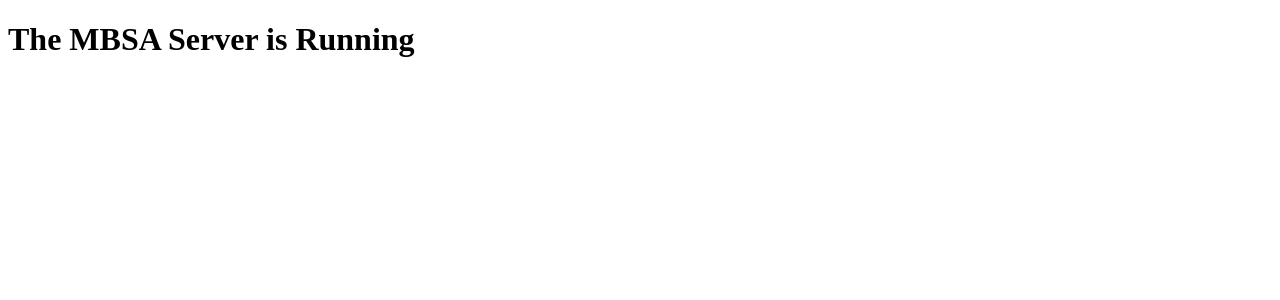
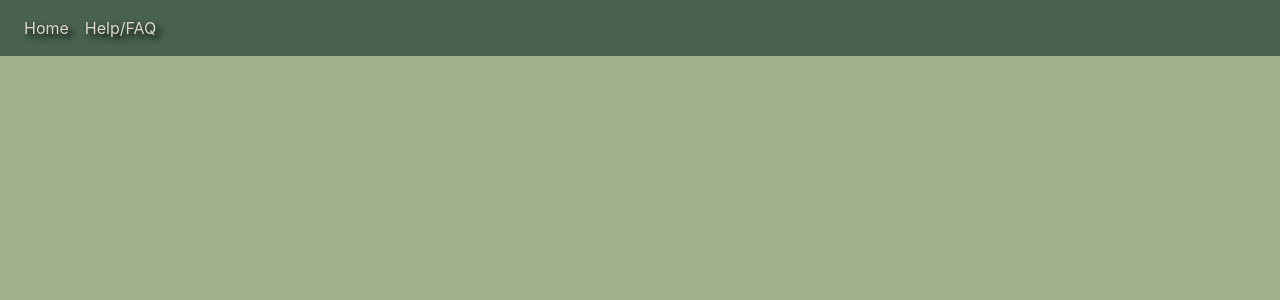
Before and after one commit to Ishani018/test, a Flask app: page / in a window 1280 px wide. Shown: the top 300 px of the page. Run offline with Flask 3, Linux system fonts and the light colour scheme.

Commit message:
first commit

```diff
--- a/templates/base.html
+++ b/templates/base.html
@@ -1,11 +1,53 @@
 <!DOCTYPE html>
-<html lang="en">
-<head>
-    <meta charset="UTF-8">
-    <meta name="viewport" content="width=device-width, initial-scale=1.0">
-    <title>Document</title>
-</head>
-<body>
-    <h1>The MBSA Server is Running</h1>
-</body>
+<html>
+    <head>
+        <link rel="stylesheet" href="https://cdn.jsdelivr.net/npm/bootstrap@4.3.1/dist/css/bootstrap.min.css" integrity="sha384-ggOyR0iXCbMQv3Xipma34MD+dH/1fQ784/j6cY/iJTQUOhcWr7x9JvoRxT2MZw1T" crossorigin="anonymous">
+        <title>
+            {%block title%}{%endblock%}
+        </title>
+    </head>
+    <body>
+
+
+        <style>
+            body{
+
+            background-color: #A3B18A;
+            }
+            .navbar-nav .nav-link {
+              color: #dad7cd;
+              transition: background-color 0.3s;
+              text-shadow: 4px 4px 6px #000000;
+            }
+            .navbar-nav .nav-link:hover {
+              color: black;
+              transition: color 0.3s;
+            }
+          </style>
+
+        <nav class="navbar navbar-expand-lg" style="background-color: #344e41cc;">
+
+            <button class="navbar-toggler" type="button" data-toggle="collapse" data-target="#navbarNav" aria-controls="navbarNav" aria-expanded="false" aria-label="Toggle navigation">
+              <span class="navbar-toggler-icon"></span>
+            </button>
+            <div class="collapse navbar-collapse" id="navbarNav">
+              <ul class="navbar-nav">
+
+                <li class="nav-item active">
+                  <a class="nav-link" href="/home">Home <span class="sr-only">(current)</span></a>
+                </li>
+
+                <li class="nav-item">
+                  <a class="nav-link" href="/help">Help/FAQ</a>
+                </li>
+
+              </ul>
+            </div>
+        </nav>
+
+        {%block content%}{%endblock%}
+        <script src="https://code.jquery.com/jquery-3.3.1.slim.min.js" integrity="sha384-q8i/X+965DzO0rT7abK41JStQIAqVgRVzpbzo5smXKp4YfRvH+8abtTE1Pi6jizo" crossorigin="anonymous"></script>
+        <script src="https://cdn.jsdelivr.net/npm/popper.js@1.14.7/dist/umd/popper.min.js" integrity="sha384-UO2eT0CpHqdSJQ6hJty5KVphtPhzWj9WO1clHTMGa3JDZwrnQq4sF86dIHNDz0W1" crossorigin="anonymous"></script>
+        <script src="https://cdn.jsdelivr.net/npm/bootstrap@4.3.1/dist/js/bootstrap.min.js" integrity="sha384-JjSmVgyd0p3pXB1rRibZUAYoIIy6OrQ6VrjIEaFf/nJGzIxFDsf4x0xIM+B07jRM" crossorigin="anonymous"></script>
+    </body>
 </html>
```
